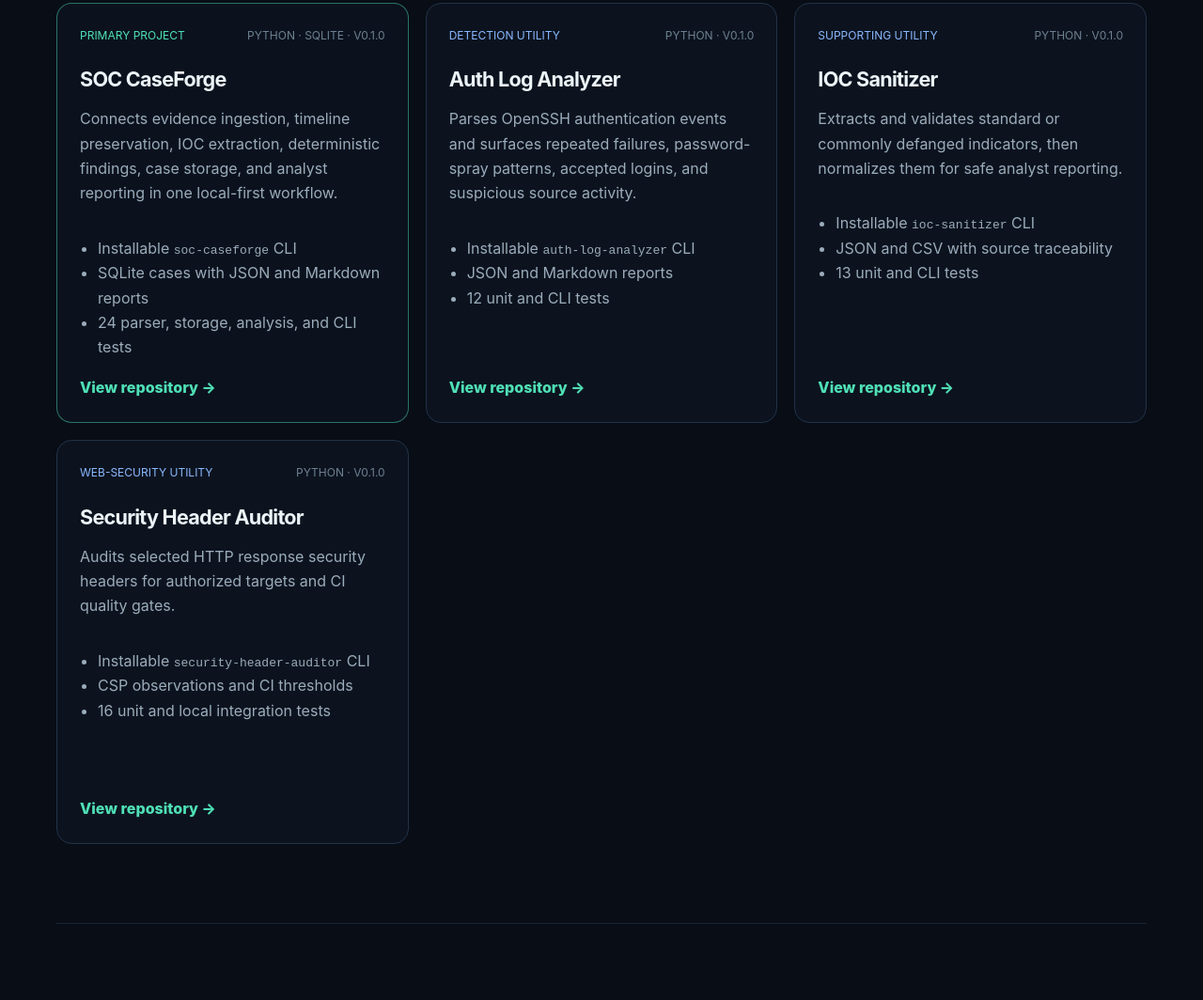
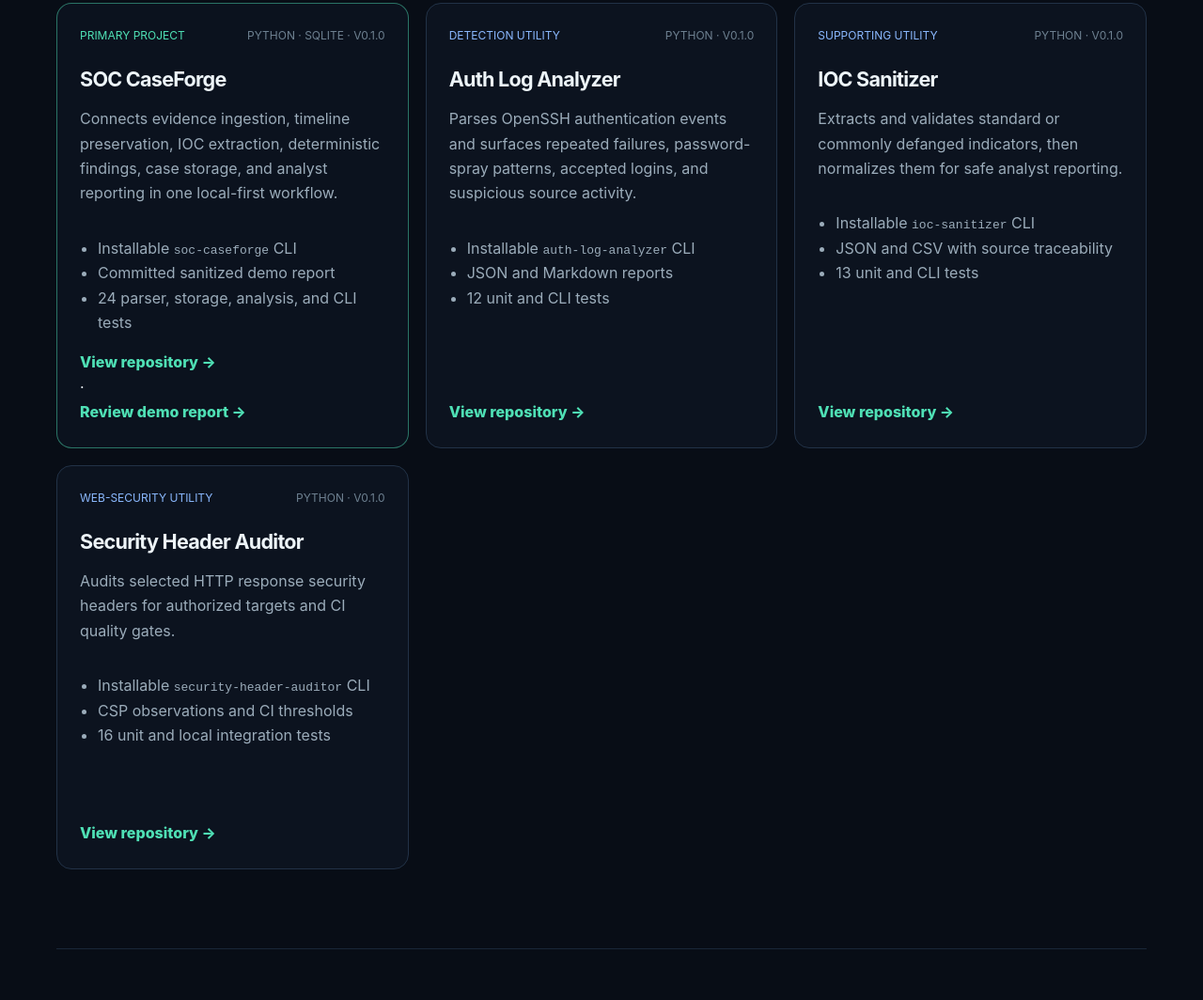
Before and after one commit to Z3X-1337/Z3X-1337.github.io, a plain HTML site: page index.html in a window 1280 px wide. Shown: the part 1330-2394 px from the top of the page at 94% size. Drawn offline with Linux system fonts and the light colour scheme.

Commit message:
Link SOC CaseForge demo evidence

```diff
--- a/index.html
+++ b/index.html
@@ -61,8 +61,10 @@
           <div class="card-top"><span class="status active">Primary project</span><span>Python · SQLite · v0.1.0</span></div>
           <h3>SOC CaseForge</h3>
           <p>Connects evidence ingestion, timeline preservation, IOC extraction, deterministic findings, case storage, and analyst reporting in one local-first workflow.</p>
-          <ul><li>Installable <code>soc-caseforge</code> CLI</li><li>SQLite cases with JSON and Markdown reports</li><li>24 parser, storage, analysis, and CLI tests</li></ul>
+          <ul><li>Installable <code>soc-caseforge</code> CLI</li><li>Committed sanitized demo report</li><li>24 parser, storage, analysis, and CLI tests</li></ul>
           <a href="https://github.com/Z3X-1337/soc-caseforge">View repository <span aria-hidden="true">→</span></a>
+          <span aria-hidden="true"> · </span>
+          <a href="https://github.com/Z3X-1337/soc-caseforge/blob/main/docs/demo-report.md">Review demo report <span aria-hidden="true">→</span></a>
         </article>
         <article class="project-card">
           <div class="card-top"><span class="status">Detection utility</span><span>Python · v0.1.0</span></div>
```
